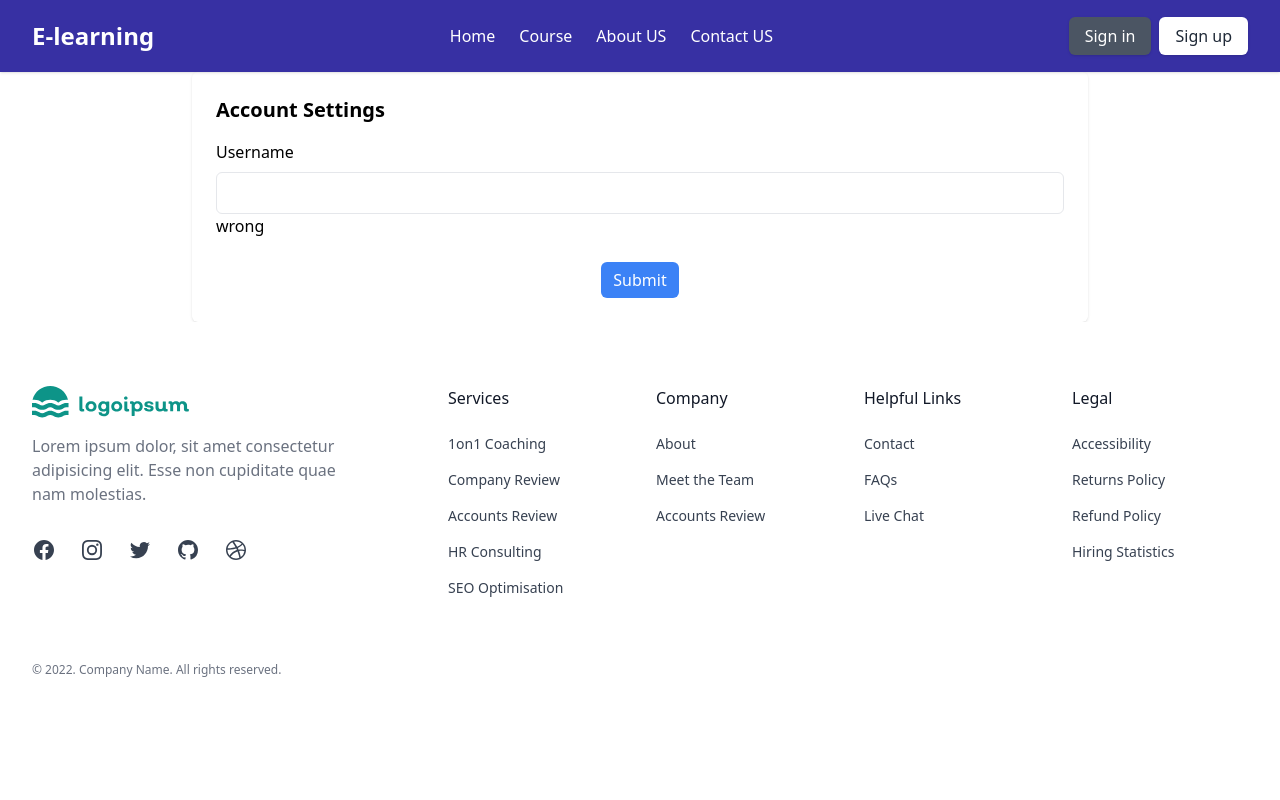
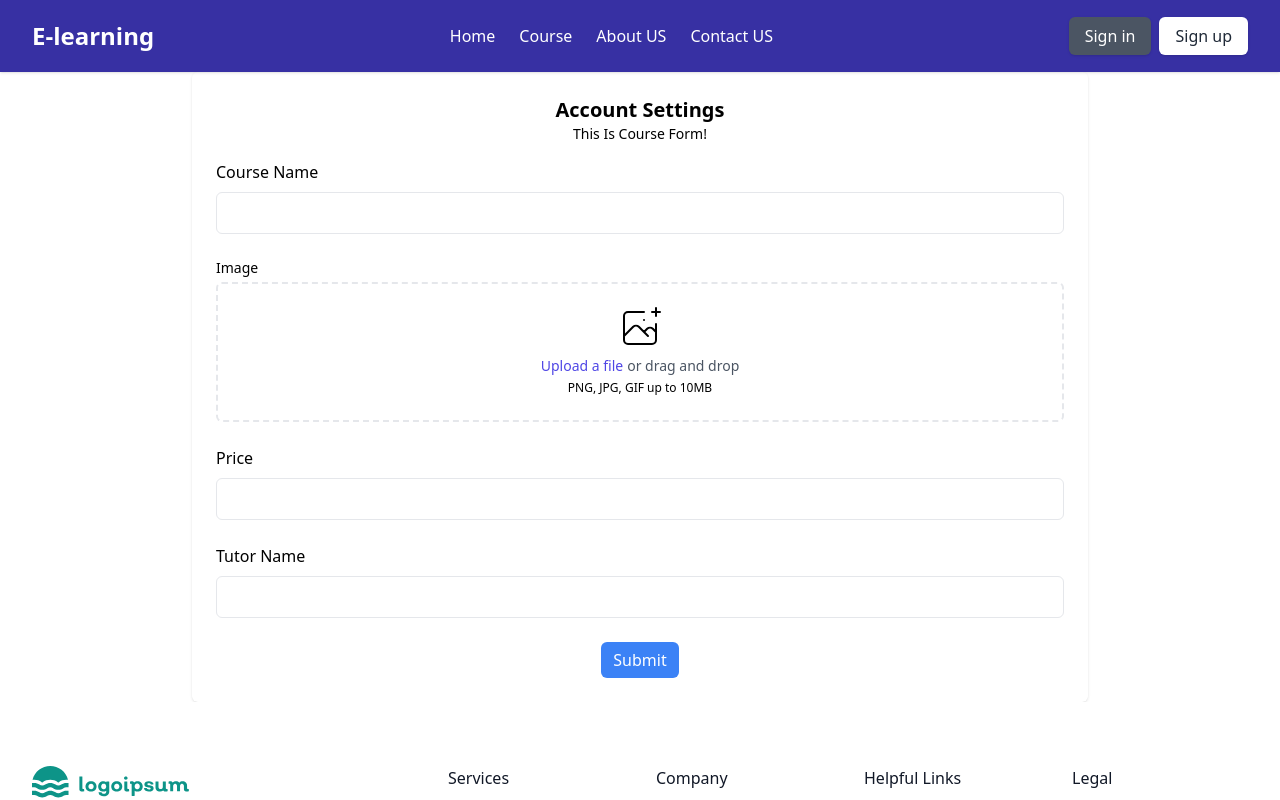
Before and after one commit to SavaliyaJay/Elearning_FrontEnd, a React (Create React App) app: page /Course in a window 1280 px wide. Shown: the top 800 px of the page. Built offline with nearby package versions, Linux system fonts and the light colour scheme.

Commit message:
Course page done

```diff
--- a/src/Pages/Course.jsx
+++ b/src/Pages/Course.jsx
@@ -1,30 +1,113 @@
-import React from 'react'
+import React from "react";
+import { useForm } from "react-hook-form";
 
 const Course = () => {
+  const { register, handleSubmit } = useForm();
+  const onSubmit = (data) => {
+    console.log(data);
+  };
+
   return (
     <>
       <div>
         <section className="max-w-4xl p-6 mx-auto rounded-md shadow hover:shadow-lg">
-                    <h1 className="text-xl font-bold capitalize dark:">Account settings</h1>
-                    <form>
+          <h1 className="text-xl text-center font-bold capitalize dark:">
+            Account settings
+          </h1>
+          <h2 className="text-sm text-center capitalize dark:">
+            This is Course Form!
+          </h2>
+          <form onSubmit={handleSubmit(onSubmit)}>
             <div className="grid grid-cols-1 gap-6 mt-4 sm:grid-cols-1">
-                            <div >
-                                <label htmlFor="username">Username</label>
-                                <input id="username" type="text" className="block w-full px-4 py-2 mt-2 border rounded-md   focus:border-blue-500 dark:focus:border-blue-500 focus:outline-none focus:ring" />
-                                <span>wrong</span>
+              <div>
+                <label htmlFor="coursename">Course Name</label>
+                <input
+                  id="coursename"
+                  name="title"
+                  type="text"
+                  className="block w-full px-4 py-2 mt-2 border rounded-md   focus:border-blue-500 dark:focus:border-blue-500 focus:outline-none focus:ring"
+                //   ref={register}
+                {...register("title")}
+                />
+                {/* <span>wrong</span> */}
               </div>
-
+              <div>
+                <label className="block text-sm font-medium ">Image</label>
+                <div className="mt-1 flex justify-center px-6 pt-5 pb-6 border-2 border-dashed rounded-md">
+                  <div className="space-y-1 text-center">
+                    <svg
+                      className="mx-auto h-12 w-12 "
+                      stroke="currentColor"
+                      fill="none"
+                      viewBox="0 0 48 48"
+                      aria-hidden="true"
+                    >
+                      <path
+                        d="M28 8H12a4 4 0 00-4 4v20m32-12v8m0 0v8a4 4 0 01-4 4H12a4 4 0 01-4-4v-4m32-4l-3.172-3.172a4 4 0 00-5.656 0L28 28M8 32l9.172-9.172a4 4 0 015.656 0L28 28m0 0l4 4m4-24h8m-4-4v8m-12 4h.02"
+                        strokeWidth={2}
+                        strokeLinecap="round"
+                        strokeLinejoin="round"
+                      />
+                    </svg>
+                    <div className="flex text-sm text-gray-600">
+                      <label
+                        htmlFor="file-upload"
+                        className="relative cursor-pointer bg-white rounded-md font-medium text-indigo-600 hover:text-indigo-500 focus-within:outline-none focus-within:ring-2 focus-within:ring-offset-2 focus-within:ring-indigo-500"
+                      >
+                        <span className>Upload a file</span>
+                        <input
+                          id="file-upload"
+                          name="file-upload"
+                          type="file"
+                          className="sr-only"
+                        //   ref={register}
+                        {...register("file-upload")}
+                        />
+                      </label>
+                      <p className="pl-1 ">or drag and drop</p>
+                    </div>
+                    <p className="text-xs ">PNG, JPG, GIF up to 10MB</p>
+                  </div>
+                </div>
+              </div>
+              <div>
+                <label htmlFor="price">Price</label>
+                <input
+                  id="price"
+                  name="price"
+                  type="number"
+                  className="block w-full px-4 py-2 mt-2 border rounded-md   focus:border-blue-500 dark:focus:border-blue-500 focus:outline-none focus:ring"
+                //   ref={register}
+                {...register("price")}
+                />
+                {/* <span>wrong</span> */}
+              </div>
+              <div>
+                <label htmlFor="tutorname">Tutor Name</label>
+                <input
+                  id="tutorname"
+                  name="tutorname"
+                  type="text"
+                  className="block w-full px-4 py-2 mt-2 border rounded-md   focus:border-blue-500 dark:focus:border-blue-500 focus:outline-none focus:ring"
+                //   ref={register}
+                {...register("tutorname")}
+                />
+                {/* <span>wrong</span> */}
+              </div>
             </div>
             <div className="flex justify-center mt-6">
-                            <button type="submit" className="px-3 py-2 leading-5 text-white transition-colors duration-200 transform bg-blue-500 rounded-md hover:bg-blue-700 focus:outline-none">Submit</button>
+              <button
+                type="submit"
+                className="px-3 py-2 leading-5 text-white transition-colors duration-200 transform bg-blue-500 rounded-md hover:bg-blue-700 focus:outline-none"
+              >
+                Submit
+              </button>
             </div>
           </form>
         </section>
-
-
       </div>
     </>
-  )
-}
+  );
+};
 
-export default Course
+export default Course;
```
Lines whose indentation alone changed are shown as unchanged.
